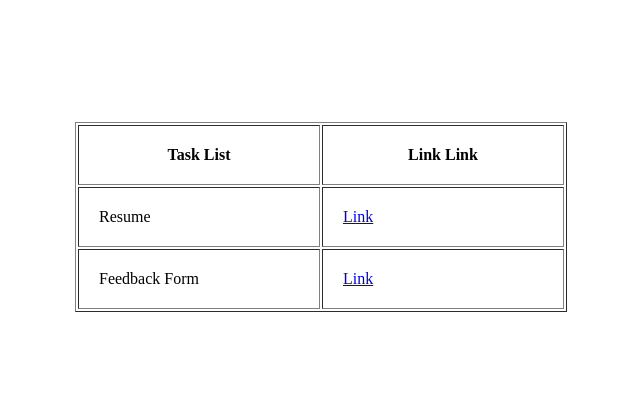
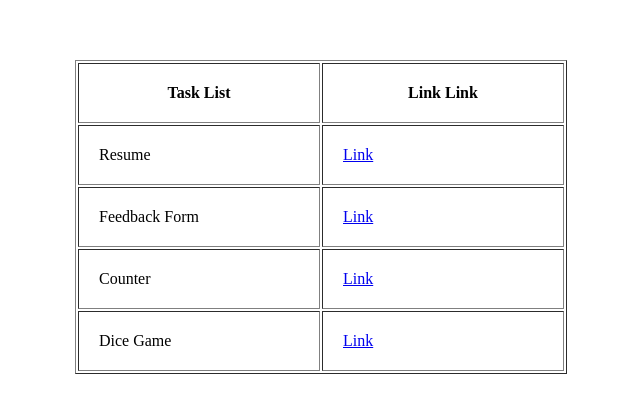
Before and after one commit to YashSakhareliya/JS_Task, a plain HTML site: page index.html in a window 1280 px wide. Shown: the part 183-596 px from the top of the page, without its empty margins (319-959 px from the left). Drawn offline with Linux system fonts and the light colour scheme.

Commit message:
Done Task 3 and 4

```diff
--- a/index.html
+++ b/index.html
@@ -47,6 +47,15 @@
                     <td>Feedback Form</td>
                     <td><a href="./Task 2/form.html">Link</a></td>
                 </tr>
+
+                <tr>
+                    <td>Counter</td>
+                    <td><a href="./Task 3/counter.html">Link</a></td>
+                </tr>
+                <tr>
+                    <td>Dice Game</td>
+                    <td><a href="./Task 5/index.html">Link</a></td>
+                </tr>
             </table>
         </div>
 
```
Also changed, not shown: 1 other file.
